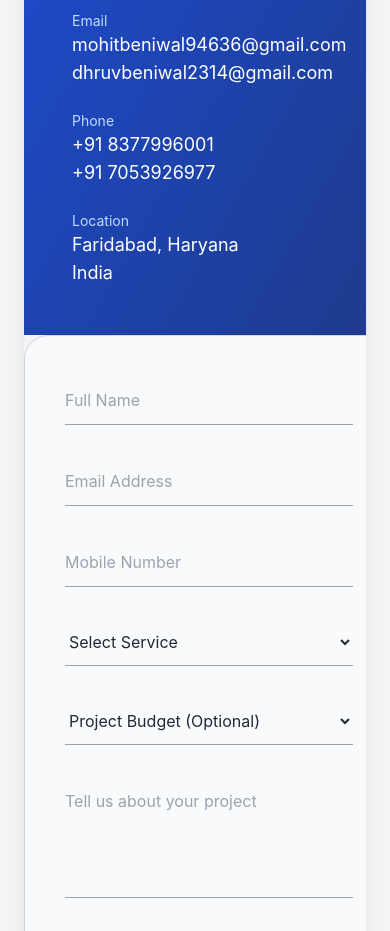
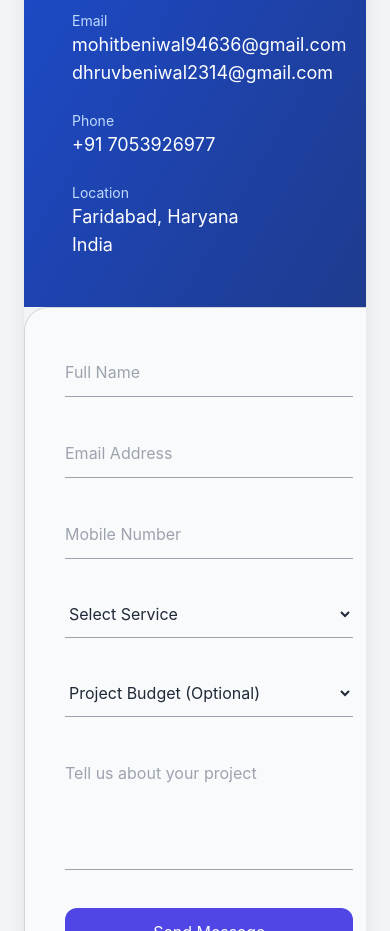
Before and after one commit to Ankush4021/CH-INFO-Solution, a React (Vite) app: page /contact in a window 390 px wide. Shown: the part 780-1711 px from the top of the page. Built offline with nearby package versions, Linux system fonts and the light colour scheme.

Commit message:
Remove a phone number from ContactSidePanel
Removed one phone number from the contact side panel.

```diff
--- a/src/section/ContactPage/ContactMainSection/ContactSidePanel.jsx
+++ b/src/section/ContactPage/ContactMainSection/ContactSidePanel.jsx
@@ -27,7 +27,6 @@ const ContactSidePanel = () => {
 
                 <div>
                     <p className="text-blue-200 text-sm">Phone</p>
-                    <p>+91 8377996001</p>
                     <p>+91 7053926977</p>
                 </div>
 
```
